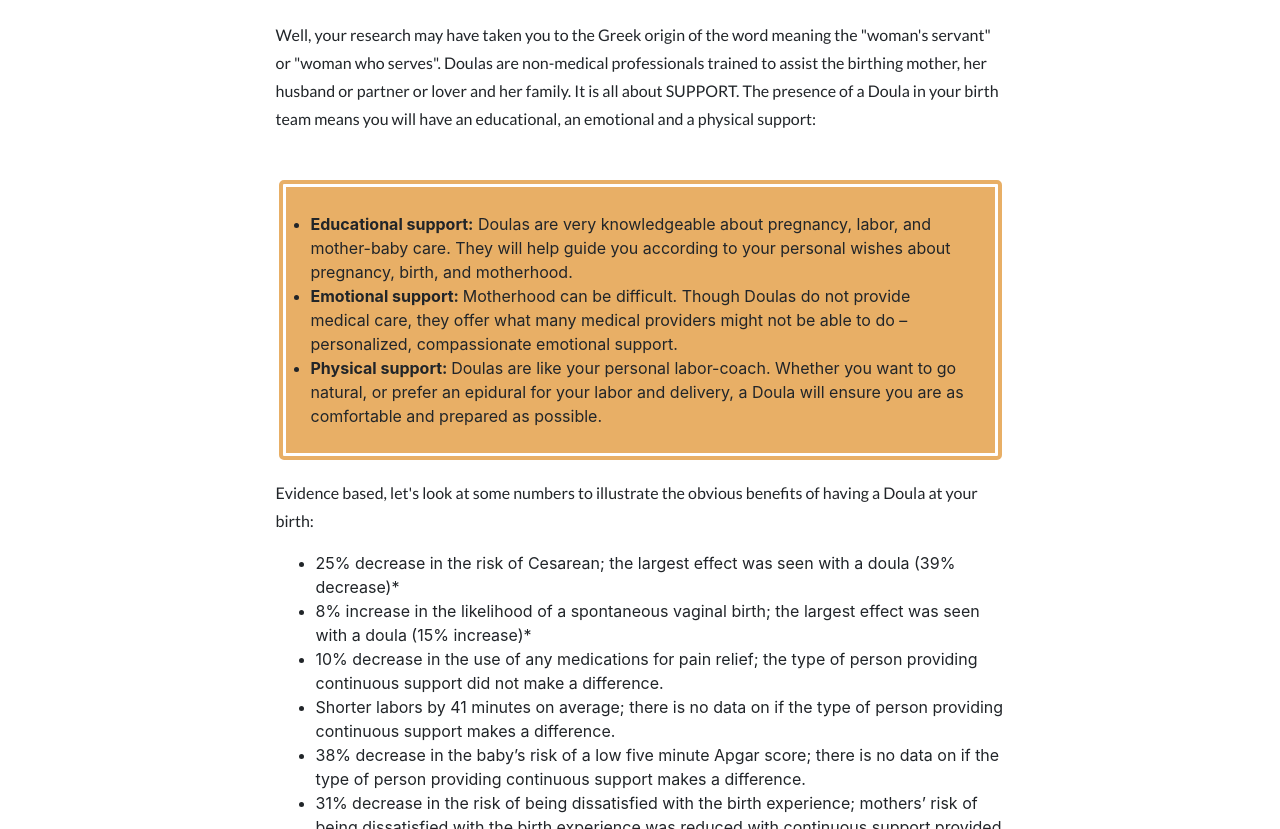
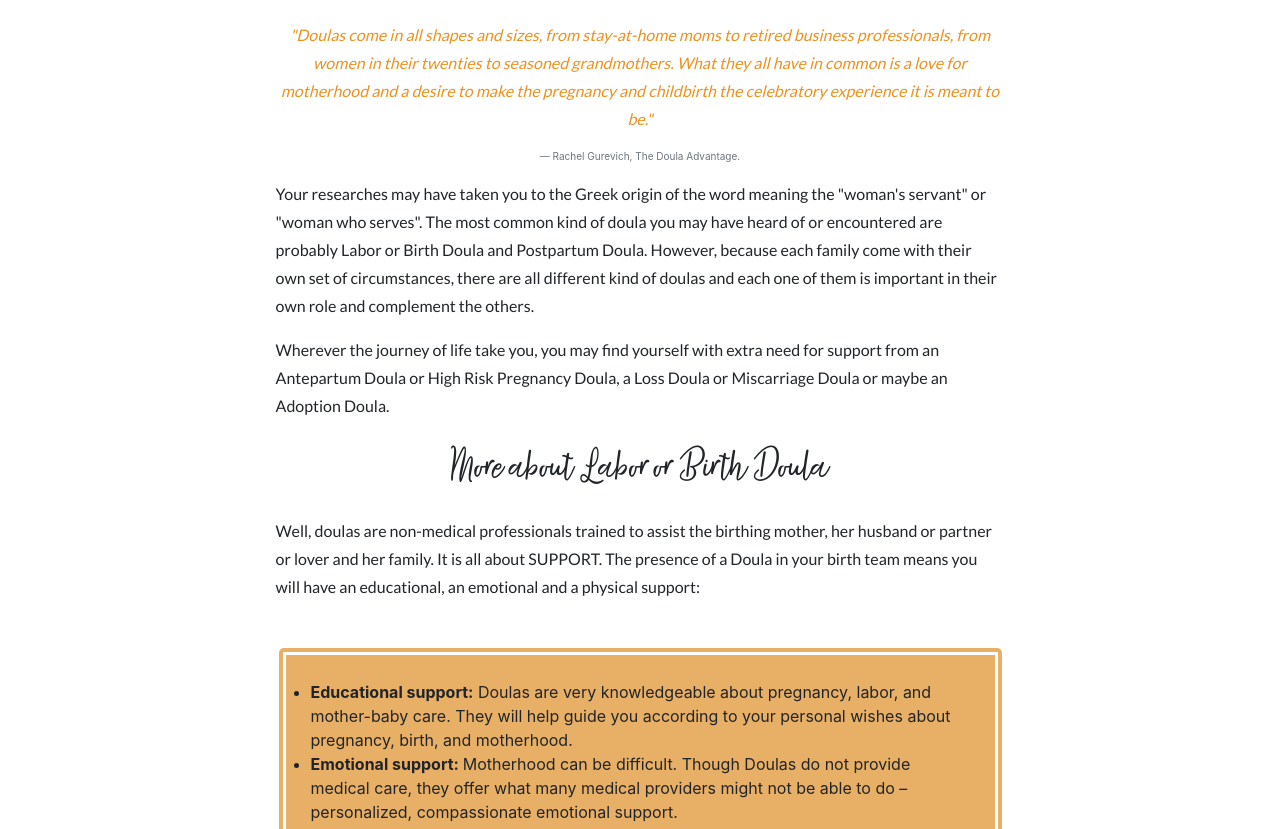
Before and after one commit to Belle85/OulalaDoula, a website: page whatsadoula.html in a window 1280 px wide. Shown: the part 682-1511 px from the top of the page. Drawn offline with Linux system fonts and the light colour scheme.

Commit message:
Added content on whatsadoula.html

```diff
--- a/whatsadoula.html
+++ b/whatsadoula.html
@@ -78,9 +78,32 @@
               <h2 class="section-heading mb-4">
                 <span class="section-heading-lower text-center">What's a Doula?</span>
               </h2>
+              <p class="mb-3 myBlockquotes text-center">"Doulas come in all shapes and sizes, from stay-at-home moms to
+                retired
+                business professionals, from women in their twenties to seasoned grandmothers. What they all have in
+                common is a love for motherhood and a desire to make the pregnancy and childbirth the celebratory
+                experience it is meant to be."
+                <footer class="blockquote-footer text-center" id="blockquoteFooter">Rachel Gurevich, The Doula
+                  Advantage. </footer>
+              </p>
+
+              <p>Your researches may have taken you to the Greek origin of the word meaning the "woman's servant" or
+                "woman who serves". The most common kind of doula you may have heard of or encountered are probably
+                Labor or Birth Doula
+                and Postpartum Doula. However, because each family come with their own set of circumstances, there are
+                all different kind of doulas and each one of them is important in their own role and complement the
+                others. </p>
               <p>
-                Well, your research may have taken you to the Greek origin of the word meaning the "woman's servant" or
-                "woman who serves". Doulas are non-medical professionals trained to assist the birthing mother, her
+                Wherever the journey of life take you, you may find yourself with extra need for support from an
+                Antepartum Doula or High Risk Pregnancy Doula, a Loss Doula or Miscarriage Doula or maybe an Adoption
+                Doula.
+              </p>
+              <h2 class="section-heading mb-4">
+                <span class="section-heading-lower text-center">More about Labor or Birth Doula</span>
+              </h2>
+
+              <p>
+              Well, doulas are non-medical professionals trained to assist the birthing mother, her
               husband or partner or lover and her family. It is all about SUPPORT. The presence of a Doula in your
               birth team means you will have an educational, an emotional and a physical support:
               <br><br>
```
Lines whose indentation alone changed are shown as unchanged.
